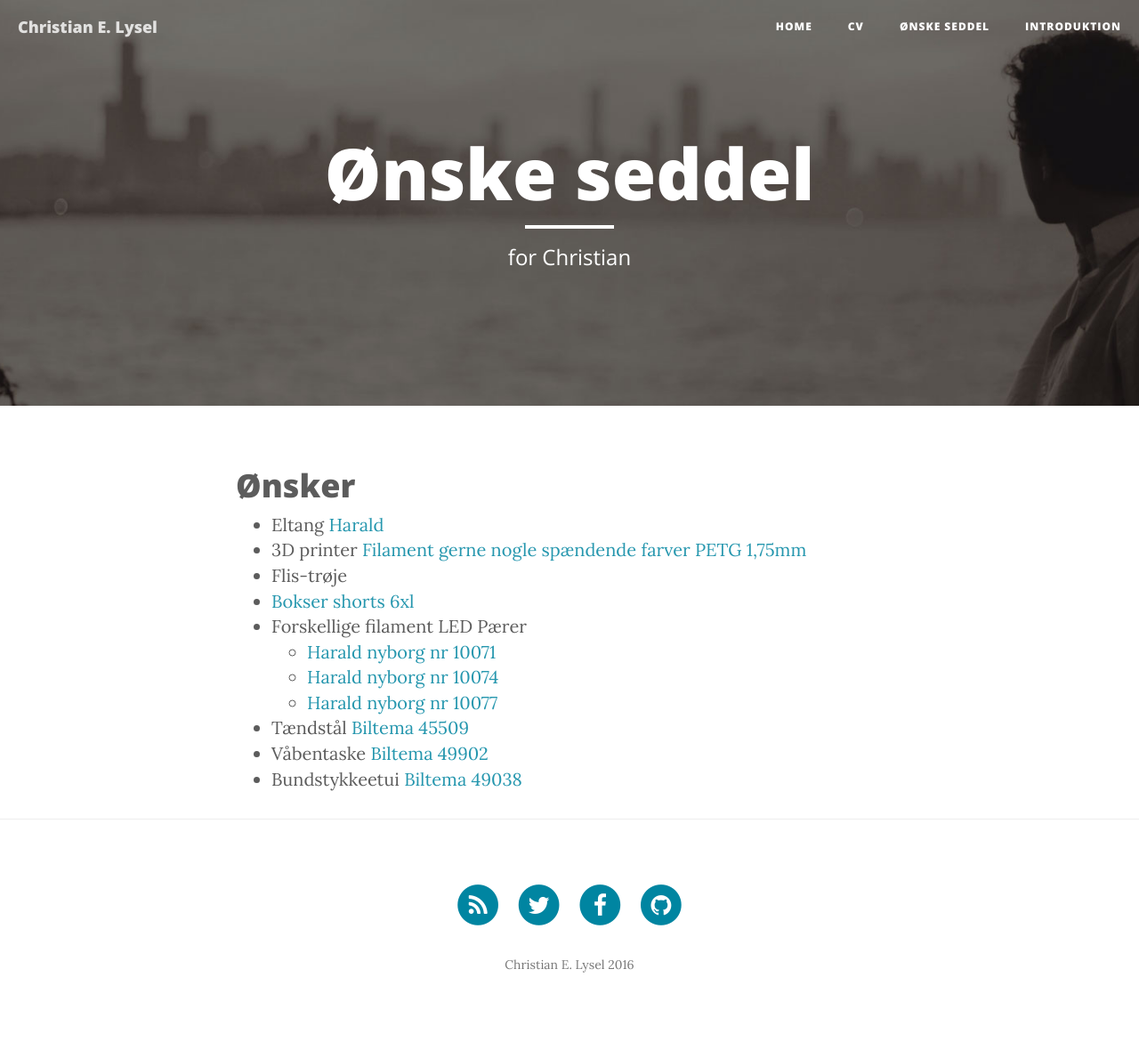
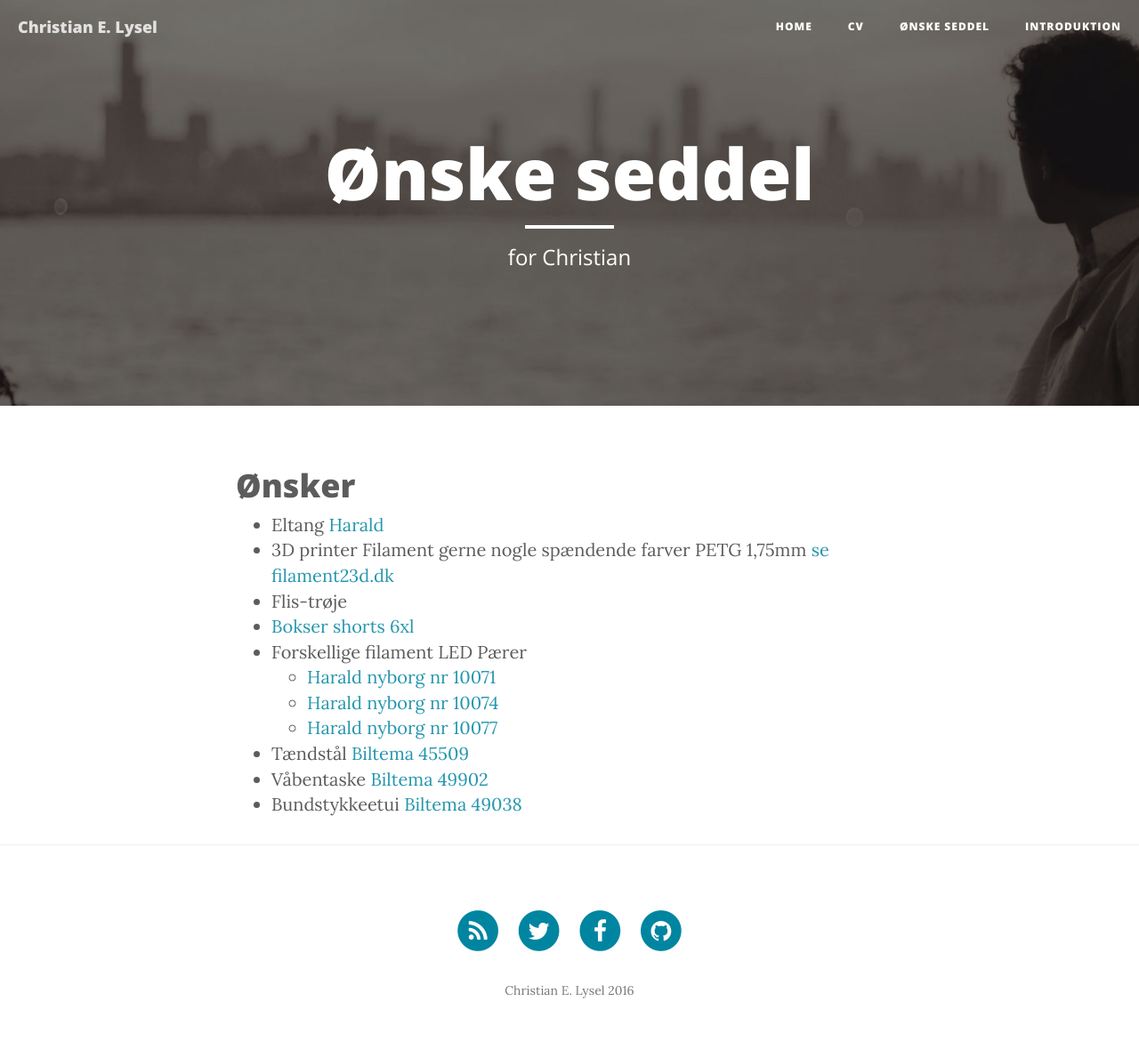
Before and after one commit to clysel/christian.lysel.net, a Jekyll site: the page built from gave.markdown, in a window 1280 px wide. Shown: the whole page at 89% size. Built offline with Jekyll 4.4.1, drawn with Linux system fonts in a browser that asks for light colours; nearby versions of some CDN libraries; before the commit the page ends 1160 px from its top, so only the background shows below that.

Commit message:
Update gave.markdown

```diff
--- a/gave.markdown
+++ b/gave.markdown
@@ -7,7 +7,7 @@ header-img: "img/about-bg.jpg"
 # Ønsker
 
  * Eltang [Harald](http://www.harald-nyborg.dk/p3439/jokari-afisoleringstang-aut)
- * 3D printer [Filament gerne nogle spændende farver PETG 1,75mm](https://filament23d.dk/filament-da/petg-1-75mm-da,%20petg-1.75mm,%20petg-filament)
+ * 3D printer Filament gerne nogle spændende farver PETG 1,75mm [se filament23d.dk](https://filament23d.dk/filament-da/petg-1-75mm-da,%20petg-1.75mm,%20petg-filament)
  * Flis-trøje
  * [Bokser shorts 6xl](https://www.danskoutlet.dk/produkter/21264-underbukser/29923-klazig-boxershorts-store-str/?variantId=134346)
  * Forskellige filament LED Pærer
```
